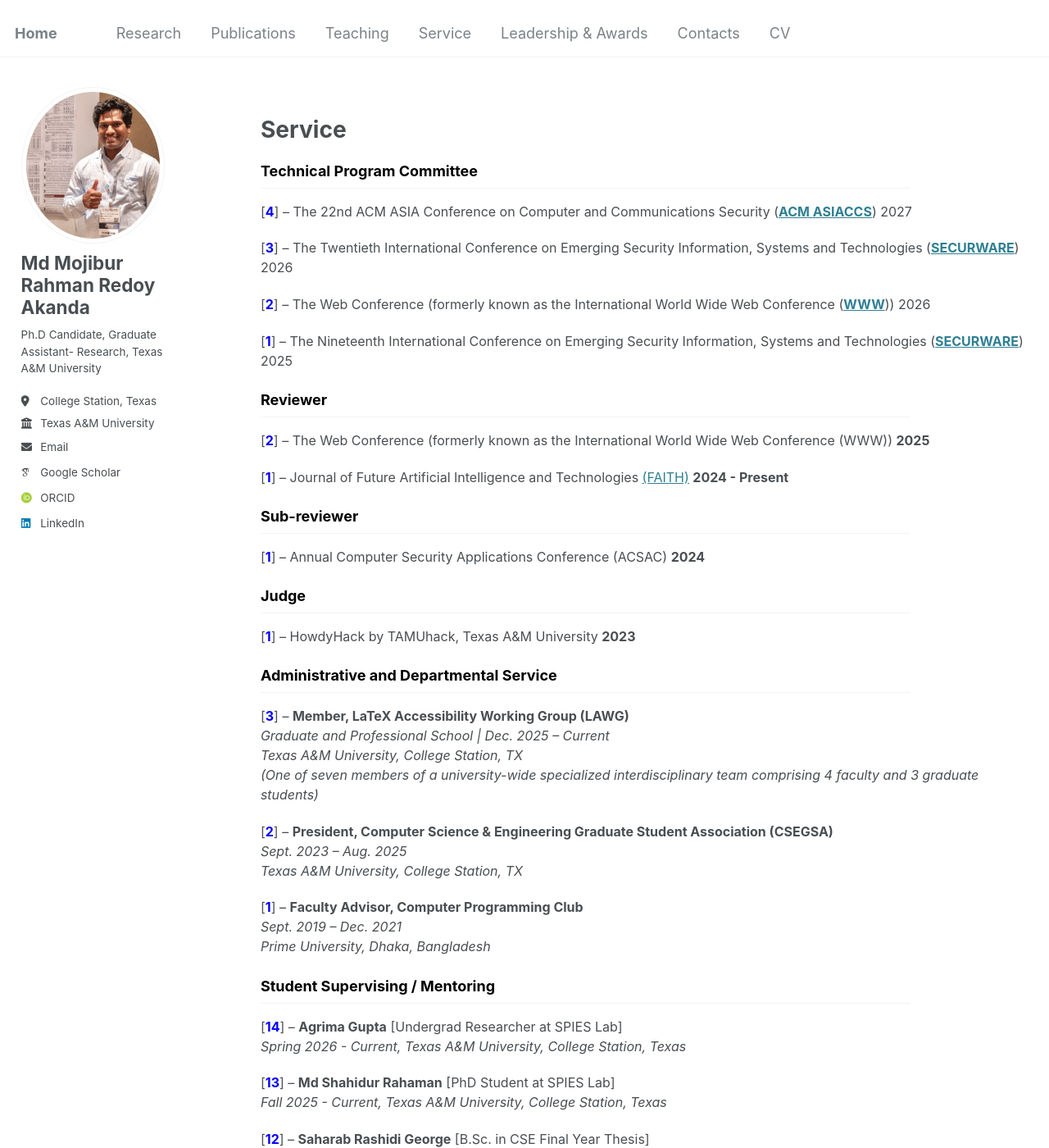
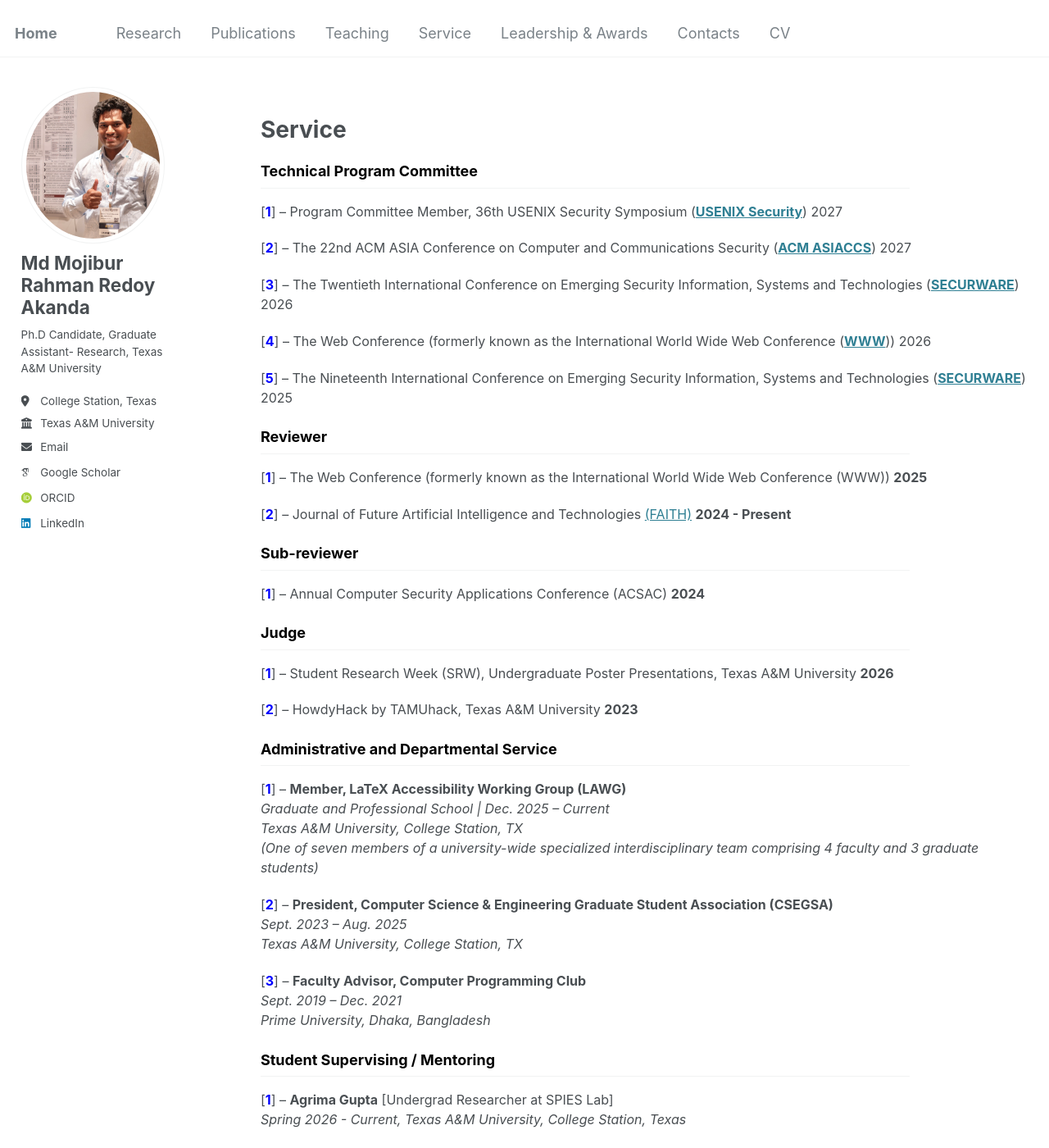
Before and after one commit to redoyakanda/redoyakanda.github.io, a Jekyll site: the page built from _pages/service.html, in a window 1280 px wide and 1400 px high. Shown: the whole window at 82% size. Built offline with Jekyll 4.4.1, drawn with Linux system fonts in a browser that asks for light colours; some web fonts are replaced; some of the changed text lies outside the part shown.

Commit message:
Update service.html

```diff
--- a/_pages/service.html
+++ b/_pages/service.html
@@ -9,8 +9,13 @@ author_profile: true
 <h2 class="archive__subtitle">Technical Program Committee</h2>
 <div style="font-size: 16px; width: 120%;">
 
+<p>
+  [<span style="color:blue;"><strong>1</strong></span>] – Program Committee Member, 36th USENIX Security Symposium
+  (<a href="https://www.usenix.org/conference/usenixsecurity27" target="_blank"><strong>USENIX Security</strong></a>) 2027
+</p>
+
     <p>
-    [<span style="color:blue;"><strong>4</strong></span>] – The 22nd ACM ASIA Conference on Computer and Communications Security
+    [<span style="color:blue;"><strong>2</strong></span>] – The 22nd ACM ASIA Conference on Computer and Communications Security
     (<a href="#" target="_blank"><strong>ACM ASIACCS</strong></a>) 2027
   </p>
       <p>
@@ -18,12 +23,12 @@ author_profile: true
     (<a href="https://www.iaria.org/conferences2026/ComSECURWARE26.html" target="_blank"><strong>SECURWARE</strong></a>) 2026
   </p>
   <p>
-    [<span style="color:blue;"><strong>2</strong></span>] – The Web Conference (formerly known as the International World Wide Web Conference
+    [<span style="color:blue;"><strong>4</strong></span>] – The Web Conference (formerly known as the International World Wide Web Conference
     (<a href="https://www2026.thewebconf.org/" target="_blank"><strong>WWW</strong></a>)) 2026
   </p>
 
   <p>
-    [<span style="color:blue;"><strong>1</strong></span>] – The Nineteenth International Conference on Emerging Security Information, Systems and Technologies
+    [<span style="color:blue;"><strong>5</strong></span>] – The Nineteenth International Conference on Emerging Security Information, Systems and Technologies
     (<a href="https://www.iaria.org/conferences2025/ComSECURWARE25.html" target="_blank"><strong>SECURWARE</strong></a>) 2025
   </p>
 </div>
@@ -33,10 +38,10 @@ author_profile: true
 <h2 class="archive__subtitle">Reviewer</h2>
 <div style="font-size: 16px; width: 120%;">
   <p>
-    [<span style="color:blue;"><strong>2</strong></span>]&nbsp;– The Web Conference (formerly known as the International World Wide Web Conference (WWW)) <strong>2025</strong>
+    [<span style="color:blue;"><strong>1</strong></span>]&nbsp;– The Web Conference (formerly known as the International World Wide Web Conference (WWW)) <strong>2025</strong>
   </p>
 <p>
-  [<span style="color:blue;"><strong>1</strong></span>]&nbsp;– Journal of Future Artificial Intelligence and Technologies <a href="https://faith.futuretechsci.org/index.php/FAITH/Tim_Reviewer" target="_blank">(FAITH)</a> <strong>2024 - Present</strong>
+  [<span style="color:blue;"><strong>2</strong></span>]&nbsp;– Journal of Future Artificial Intelligence and Technologies <a href="https://faith.futuretechsci.org/index.php/FAITH/Tim_Reviewer" target="_blank">(FAITH)</a> <strong>2024 - Present</strong>
 </p>
 
 </div>
@@ -52,8 +57,11 @@ author_profile: true
 <!-- Judge -->
 <h2 class="archive__subtitle">Judge</h2>
 <div style="font-size: 16px; width: 120%;">
+      <p>
+    [<span style="color:blue;"><strong>1</strong></span>]&nbsp;– Student Research Week (SRW), Undergraduate Poster Presentations, Texas A&M University <strong>2026</strong>
+  </p>
   <p>
-    [<span style="color:blue;"><strong>1</strong></span>]&nbsp;– HowdyHack by TAMUhack, Texas A&M University <strong>2023</strong>
+    [<span style="color:blue;"><strong>2</strong></span>]&nbsp;– HowdyHack by TAMUhack, Texas A&M University <strong>2023</strong>
   </p>
 </div>
 
@@ -62,7 +70,7 @@ author_profile: true
 <div style="font-size: 16px; width: 120%;">
 
   <p>
-  [<span style="color:blue;"><strong>3</strong></span>]&nbsp;– <b>Member, LaTeX Accessibility Working Group (LAWG)</b><br>
+  [<span style="color:blue;"><strong>1</strong></span>]&nbsp;– <b>Member, LaTeX Accessibility Working Group (LAWG)</b><br>
   <em>Graduate and Professional School | Dec. 2025 – Current</em><br>
   <em>Texas A&M University, College Station, TX</em><br>
   <em>(One of seven members of a university-wide specialized interdisciplinary team comprising 4 faculty and 3 graduate students)</em>
@@ -75,7 +83,7 @@ author_profile: true
   </p>
 
   <p>
-  [<span style="color:blue;"><strong>1</strong></span>]&nbsp;– <b>Faculty Advisor, Computer Programming Club</b><br>
+  [<span style="color:blue;"><strong>3</strong></span>]&nbsp;– <b>Faculty Advisor, Computer Programming Club</b><br>
   <em>Sept. 2019 – Dec. 2021</em><br>
   <em>Prime University, Dhaka, Bangladesh</em>
   </p>
@@ -86,46 +94,46 @@ author_profile: true
 <h2 class="archive__subtitle">Student Supervising / Mentoring</h2>
 <div style="font-size: 16px; width: 120%;">
 
-      <p>[<span style="color:blue;"><strong>14</strong></span>]&nbsp;– <b>Agrima Gupta</b> [Undergrad Researcher at SPIES Lab] <br>
+      <p>[<span style="color:blue;"><strong>1</strong></span>]&nbsp;– <b>Agrima Gupta</b> [Undergrad Researcher at SPIES Lab] <br>
     <em>Spring 2026 - Current, Texas A&M University, College Station, Texas</em></p>
 
-    <p>[<span style="color:blue;"><strong>13</strong></span>]&nbsp;– <b>Md Shahidur Rahaman</b> [PhD Student at SPIES Lab] <br>
+    <p>[<span style="color:blue;"><strong>2</strong></span>]&nbsp;– <b>Md Shahidur Rahaman</b> [PhD Student at SPIES Lab] <br>
     <em>Fall 2025 - Current, Texas A&M University, College Station, Texas</em></p>
 
-  <p>[<span style="color:blue;"><strong>12</strong></span>]&nbsp;– <b>Saharab Rashidi George</b> [B.Sc. in CSE Final Year Thesis] <br>
+  <p>[<span style="color:blue;"><strong>3</strong></span>]&nbsp;– <b>Saharab Rashidi George</b> [B.Sc. in CSE Final Year Thesis] <br>
     <em>Summer 2021 - Fall 2021, Prime University, Dhaka, Bangladesh</em></p>
 
-  <p>[<span style="color:blue;"><strong>11</strong></span>]&nbsp;– <b>Md. Shahinur Rahman</b> [B.Sc. in CSE Final Year Thesis] <br>
+  <p>[<span style="color:blue;"><strong>4</strong></span>]&nbsp;– <b>Md. Shahinur Rahman</b> [B.Sc. in CSE Final Year Thesis] <br>
     <em>Summer 2021 - Fall 2021, Prime University, Dhaka, Bangladesh</em></p>
 
-  <p>[<span style="color:blue;"><strong>10</strong></span>]&nbsp;– <b>Md. Abu Saleh</b> [B.Sc. in CSE Final Year Thesis] <br>
+  <p>[<span style="color:blue;"><strong>5</strong></span>]&nbsp;– <b>Md. Abu Saleh</b> [B.Sc. in CSE Final Year Thesis] <br>
     <em>Summer 2021 - Fall 2021, Prime University, Dhaka, Bangladesh</em></p>
 
-  <p>[<span style="color:blue;"><strong>9</strong></span>]&nbsp;– <b>Jahidul Islam</b> [B.Sc. in CSE Final Year Thesis] <br>
+  <p>[<span style="color:blue;"><strong>6</strong></span>]&nbsp;– <b>Jahidul Islam</b> [B.Sc. in CSE Final Year Thesis] <br>
     <em>Summer 2021 - Fall 2021, Prime University, Dhaka, Bangladesh</em></p>
 
-  <p>[<span style="color:blue;"><strong>8</strong></span>]&nbsp;– <b>Ahmed Alamin</b> [B.Sc. in CSE Student, Independent Research] <br>
+  <p>[<span style="color:blue;"><strong>7</strong></span>]&nbsp;– <b>Ahmed Alamin</b> [B.Sc. in CSE Student, Independent Research] <br>
     <em>Spring 2020 - Fall 2021, Prime University, Dhaka, Bangladesh</em></p>
 
   <p>[<span style="color:blue;"><strong>7</strong></span>]&nbsp;– <b>Md Khairul Islam</b> [B.Sc. in ICE Student, Independent Research] <br>
     <em>Spring 2020 - Fall 2021, Islamic University, Dhaka, Bangladesh</em></p>
 
-  <p>[<span style="color:blue;"><strong>6</strong></span>]&nbsp;– <b>Shabuj Hossen</b> [B.Sc. in EEE Student, Independent Research] <br>
+  <p>[<span style="color:blue;"><strong>8</strong></span>]&nbsp;– <b>Shabuj Hossen</b> [B.Sc. in EEE Student, Independent Research] <br>
     <em>Spring 2020 - Fall 2021, Prime University, Dhaka, Bangladesh</em></p>
 
-  <p>[<span style="color:blue;"><strong>5</strong></span>]&nbsp;– <b>Alvi Rahman</b> [B.Sc. in CSE Final Year Thesis] <br>
+  <p>[<span style="color:blue;"><strong>9</strong></span>]&nbsp;– <b>Alvi Rahman</b> [B.Sc. in CSE Final Year Thesis] <br>
     <em>Fall 2020 - Spring 2021, Prime University, Dhaka, Bangladesh</em></p>
 
-  <p>[<span style="color:blue;"><strong>4</strong></span>]&nbsp;– <b>Farhana Jabin Ritu</b> [B.Sc. in CSE Final Year Thesis] <br>
+  <p>[<span style="color:blue;"><strong>10</strong></span>]&nbsp;– <b>Farhana Jabin Ritu</b> [B.Sc. in CSE Final Year Thesis] <br>
     <em>Fall 2020 - Spring 2021, Prime University, Dhaka, Bangladesh</em></p>
 
-  <p>[<span style="color:blue;"><strong>3</strong></span>]&nbsp;– <b>Anish Basak</b> [B.Sc. in CSE Final Year Thesis] <br>
+  <p>[<span style="color:blue;"><strong>11</strong></span>]&nbsp;– <b>Anish Basak</b> [B.Sc. in CSE Final Year Thesis] <br>
     <em>Fall 2019 - Spring 2020, Prime University, Dhaka, Bangladesh</em></p>
 
-  <p>[<span style="color:blue;"><strong>2</strong></span>]&nbsp;– <b>Sabrina Akter</b> [B.Sc. in CSE Final Year Thesis] <br>
+  <p>[<span style="color:blue;"><strong>12</strong></span>]&nbsp;– <b>Sabrina Akter</b> [B.Sc. in CSE Final Year Thesis] <br>
     <em>Fall 2019 - Spring 2020, Prime University, Dhaka, Bangladesh</em></p>
 
-  <p>[<span style="color:blue;"><strong>1</strong></span>]&nbsp;– <b>Ahammad Ali</b> [B.Sc. in CSE Final Year Thesis] <br>
+  <p>[<span style="color:blue;"><strong>13</strong></span>]&nbsp;– <b>Ahammad Ali</b> [B.Sc. in CSE Final Year Thesis] <br>
     <em>Fall 2019 - Spring 2020, Prime University, Dhaka, Bangladesh</em></p>
 
 </div>
```
